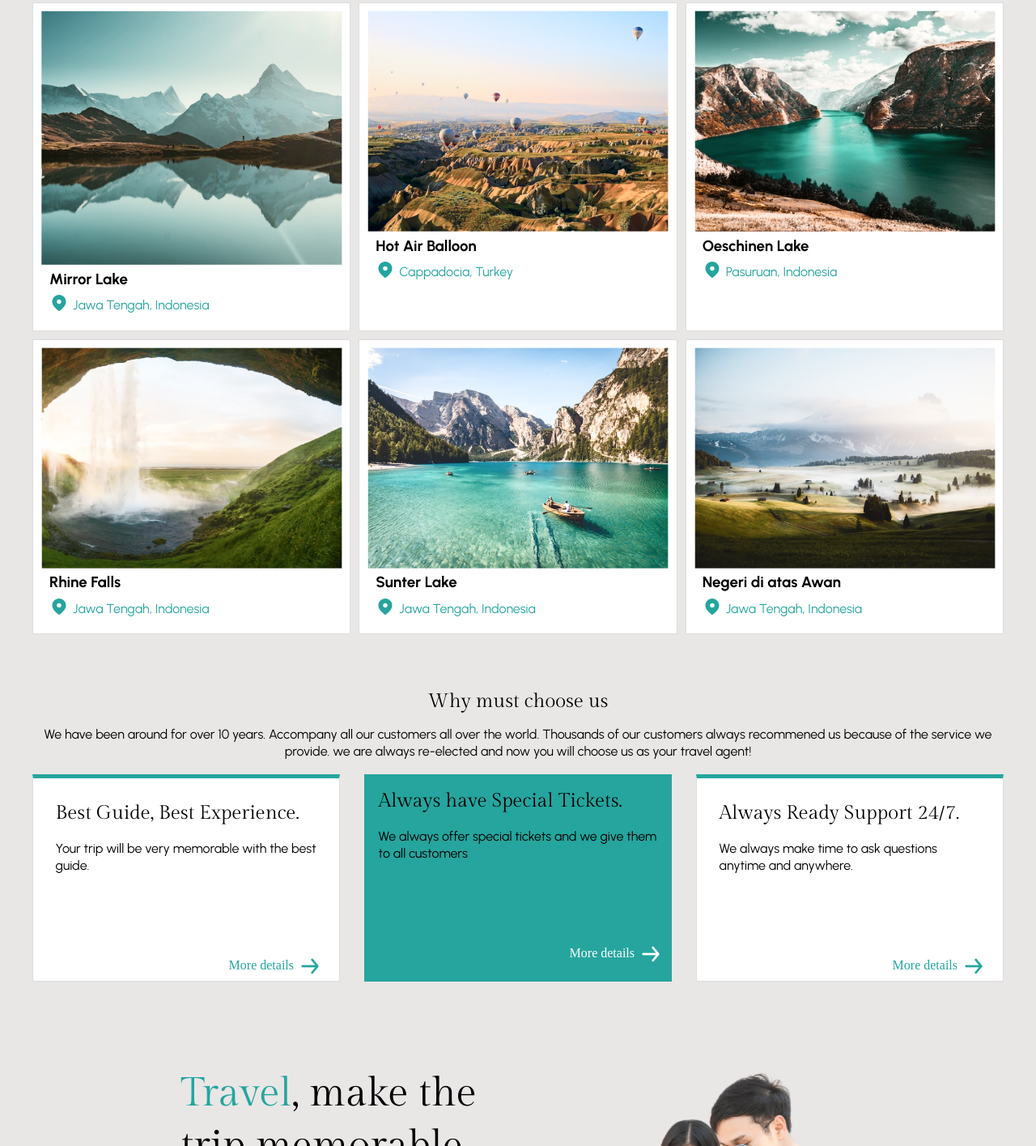
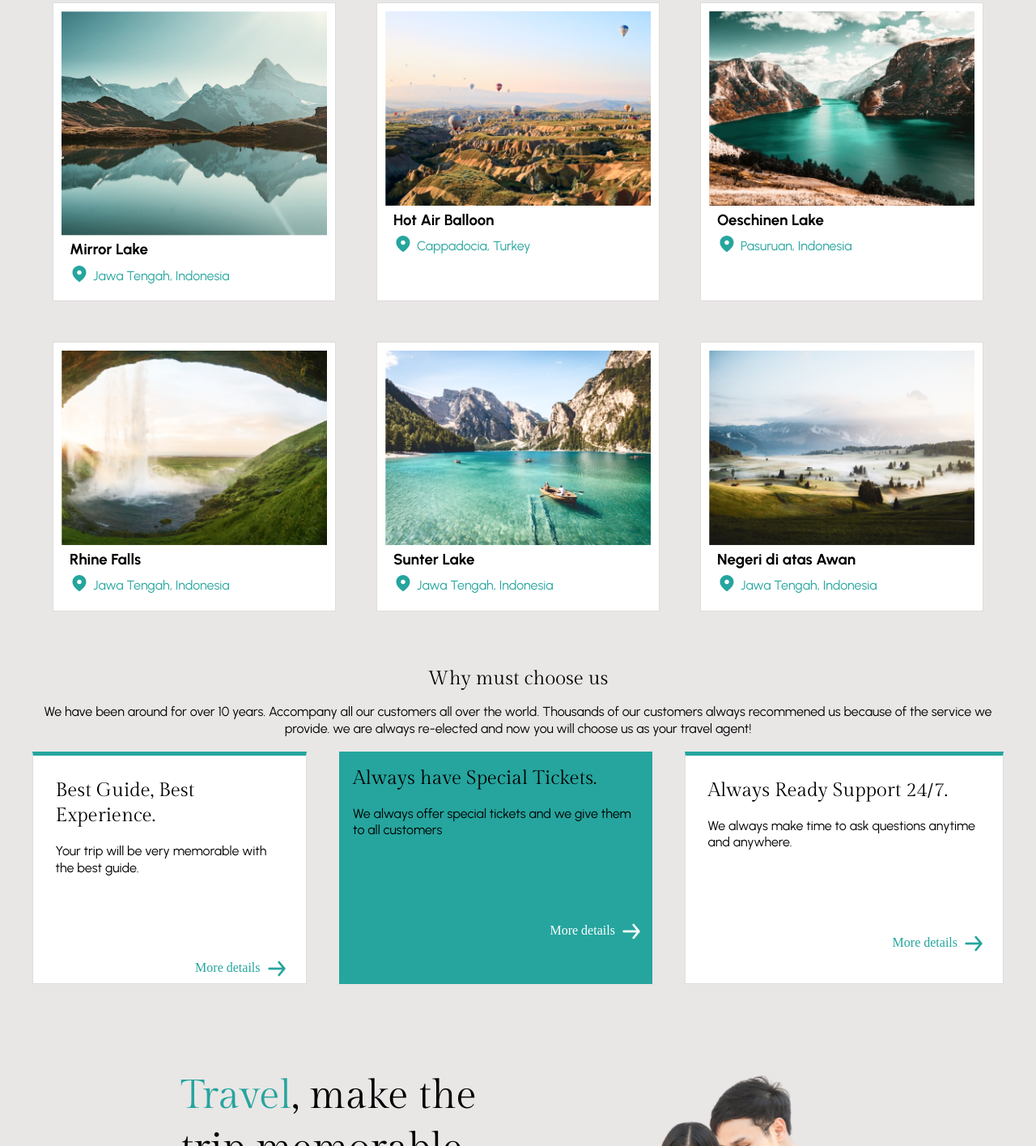
Before and after one commit to Alvba001/travel-website, a plain HTML site: page index.html in a window 1280 px wide. Shown: the part 1005-2420 px from the top of the page at 81% size. Drawn offline with Linux system fonts and the light colour scheme.

Commit message:
find destination section and why choose us section changed to flexbox

```diff
--- a/index.html
+++ b/index.html
@@ -131,7 +131,7 @@
 
             <section id="documentation" class="documentation-section">
                 <div class="doc-text">
-                    <h2 class="h2-documentation gilda">Watch our entire trip documentation</h2>
+                    <h2 class="h2-documentation gilda">Watch our entire <br>trip <br>documentation</h2>
                 </div>
             </section>
             <img src="/assets/Video.png" alt="Video" class="doc-vid-img">
--- a/styles.css
+++ b/styles.css
@@ -211,9 +211,11 @@ body{
 /* sections */
 
 .destination-grid {
-    display: grid;
-    grid-template-columns: 1fr;
-    gap: 10px;
+    display: flex;
+    flex-direction: row;
+    flex-wrap: wrap;
+    gap: 50px;
+    justify-content: center;
 }
 
 .destination-section,
@@ -367,15 +369,12 @@ body{
 }
 
 .cards{
-    width: 100%;
+    width: 350px;
     height: auto;
-    margin: 0 auto;
     padding: 10px;
 }
 
 .guide-cards {
-    width: 100%;
-    height: auto;
     margin: 0 auto;
     padding: 10px;
 }
@@ -719,10 +718,6 @@ body{
         text-align: center;
     }
 
-    .doc-text {
-        width: 620px;
-    }
-
     .doc-text h2 {
         margin: 0 auto;
     }
@@ -737,9 +732,10 @@ body{
     }
 
     .guide-grid {
-        grid-template-columns: repeat(3, 1fr);
-        grid-auto-rows: minmax(100px, auto);
-        gap: 30px;
+        display: flex;
+        flex-direction: row;
+        gap: 40px;
+        justify-content: center;
     }
 
     .guide-grid h3 {
```
